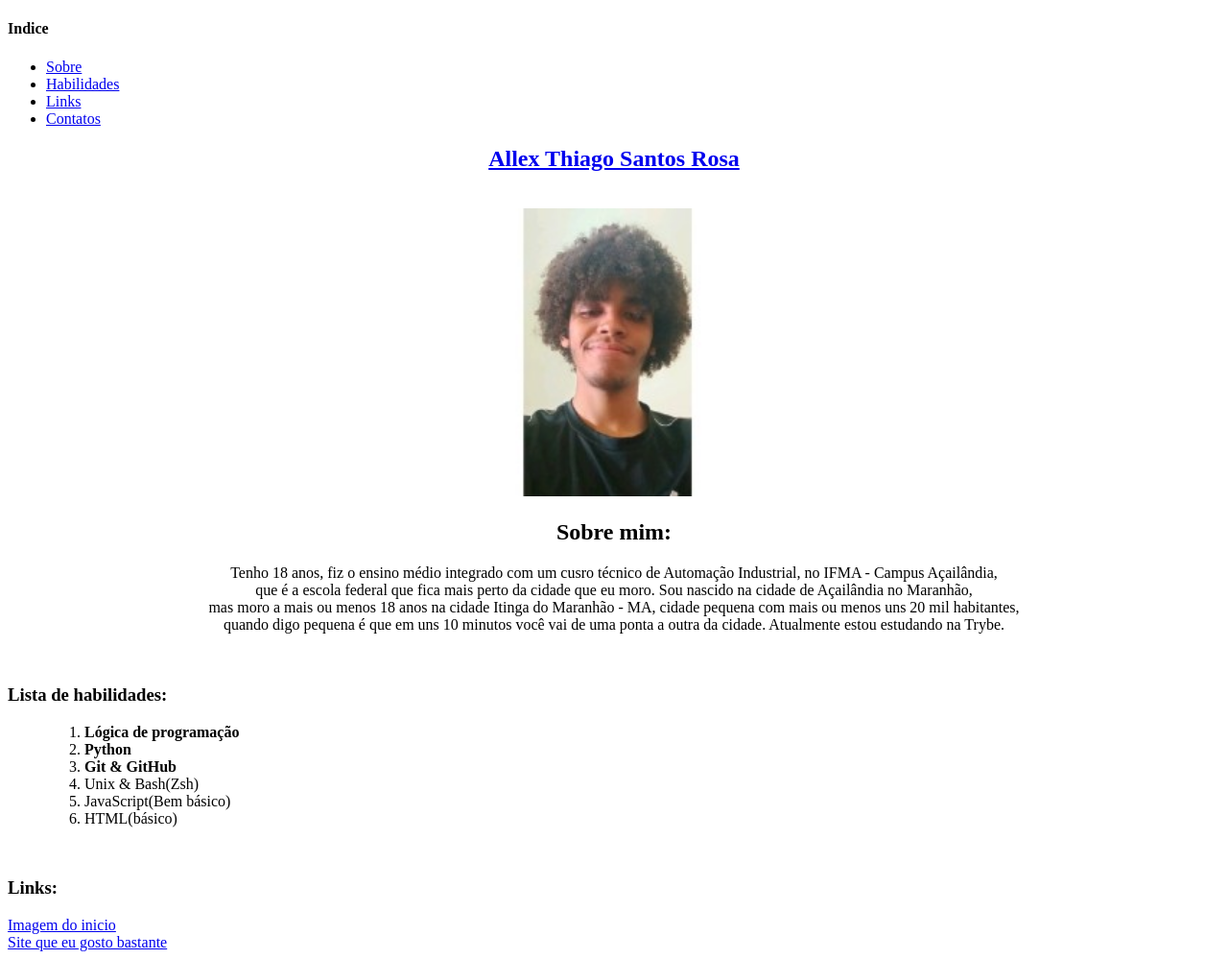
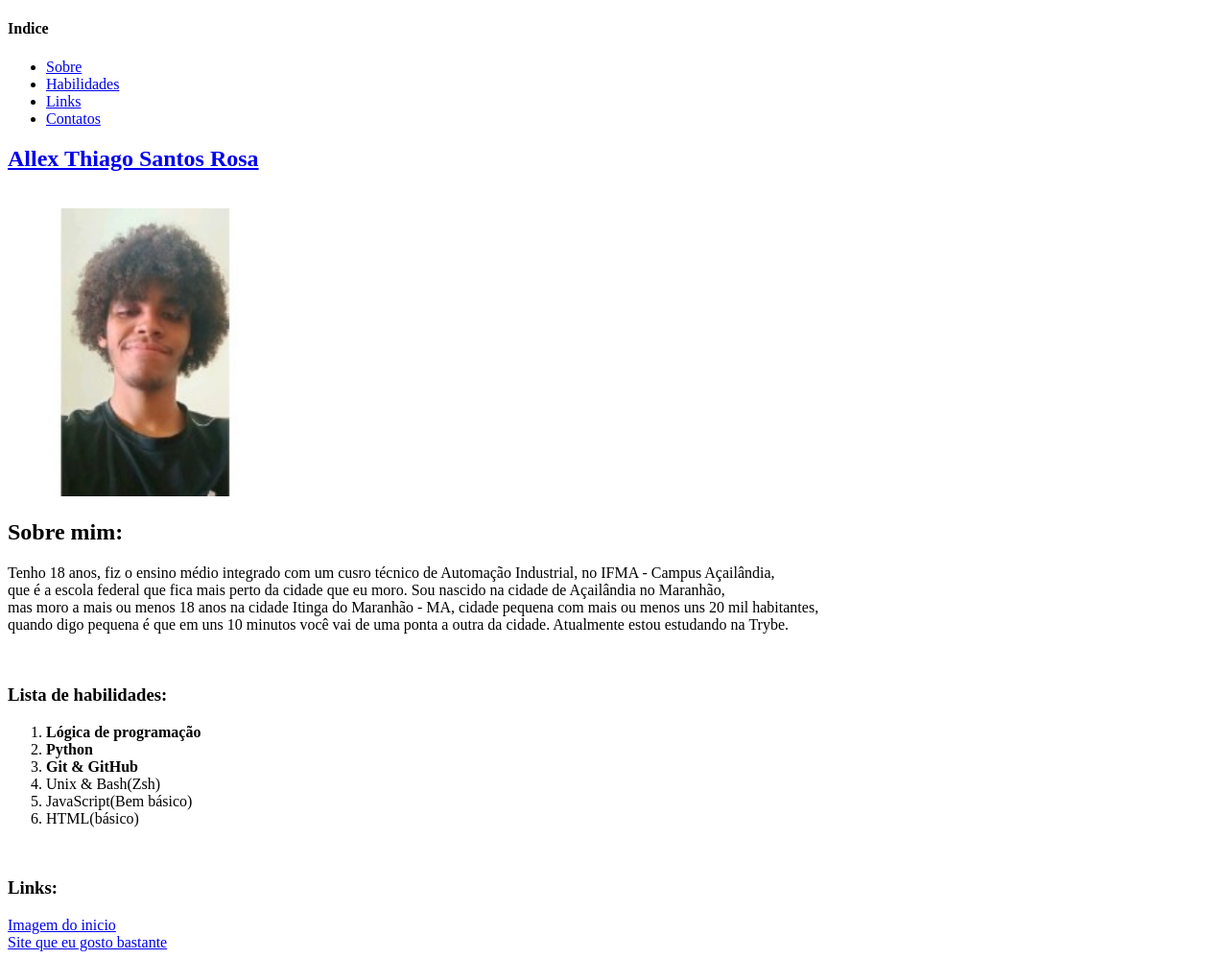
Before and after one commit to AllexThiagoSR/AllexThiagoSR.github.io, a plain HTML site: page index.html in a window 1280 px wide. Shown: the whole page at 96% size. Drawn offline with Linux system fonts and the light colour scheme.

Commit message:
Linkando style.css com index.html

```diff
--- a/index.html
+++ b/index.html
@@ -4,6 +4,7 @@
     <meta charset="UTF-8">
     <meta http-equiv="X-UA-Compatible" content="IE=edge">
     <meta name="viewport" content="width=device-width, initial-scale=1.0">
+    <link rel="stylesheet" type="text/css" href="style.css">
     <title>Portifólio</title>
 </head>
 <body>
@@ -16,7 +17,7 @@
             <li><a href="contact.html" target="_blank">Contatos</a></li>
         </ul>
     </header>
-    <section align="center" id="sec_1">
+    <section id="sec_1">
         <h1> <a href="contact.html" target="_blank">Allex Thiago Santos Rosa</a></h1>
         <br/>
         <img src="fotopow.jpeg"
@@ -35,10 +36,9 @@
         </p>
     </section>
     <br>
-    <section align="left" id="sec_2">
+    <section id="sec_2">
         <h3>Lista de habilidades:</h3>
-        <blockquote>
-            <ol align="left">
+        <ol>
             <li> <strong>Lógica de programação</strong></li>
             <li><strong>Python</strong></li>
             <li><strong>Git & GitHub</strong></li>
@@ -46,7 +46,6 @@
             <li>JavaScript(Bem básico)</li>
             <li>HTML(básico)</li>
         </ol>
-        </blockquote>
     </section>
     <br>
     <section id="sec_3">
```
Lines whose indentation alone changed are shown as unchanged.
